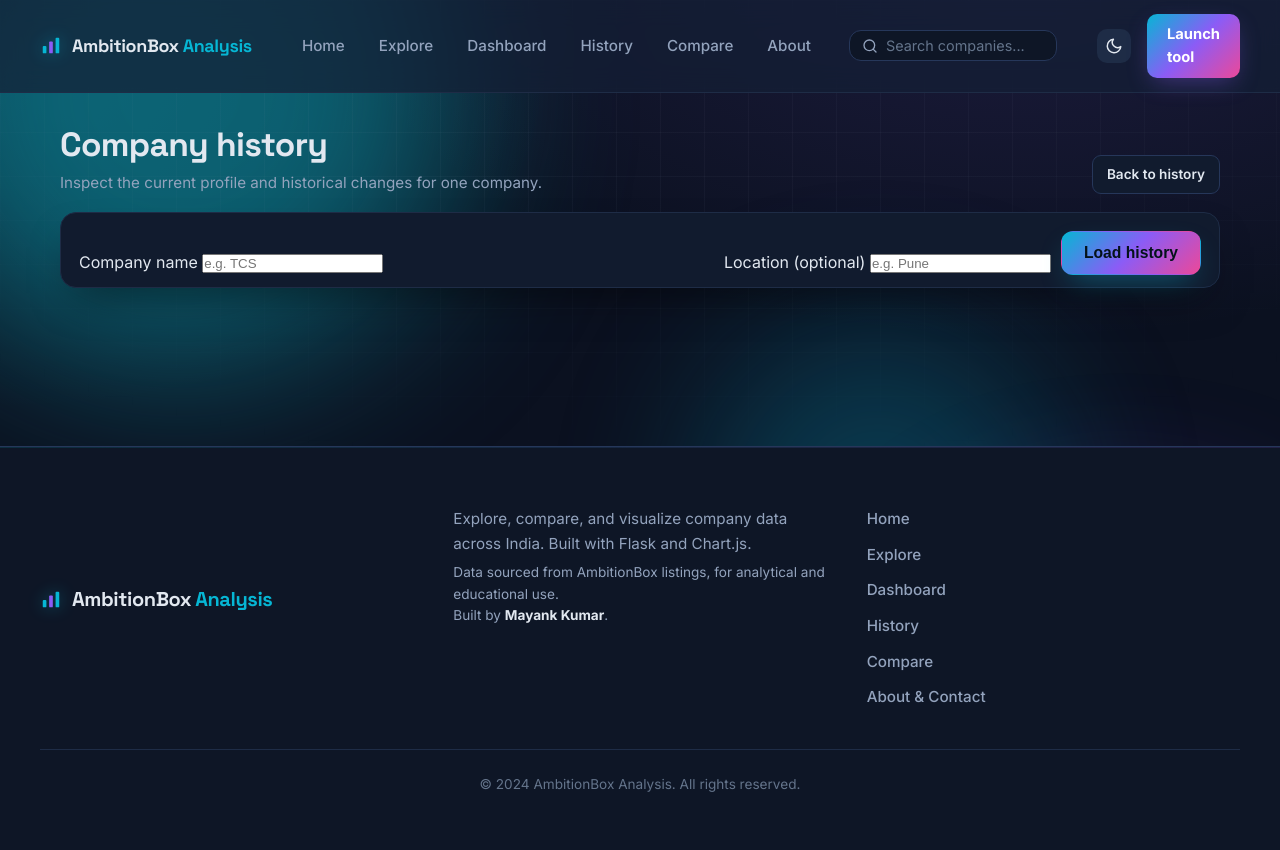
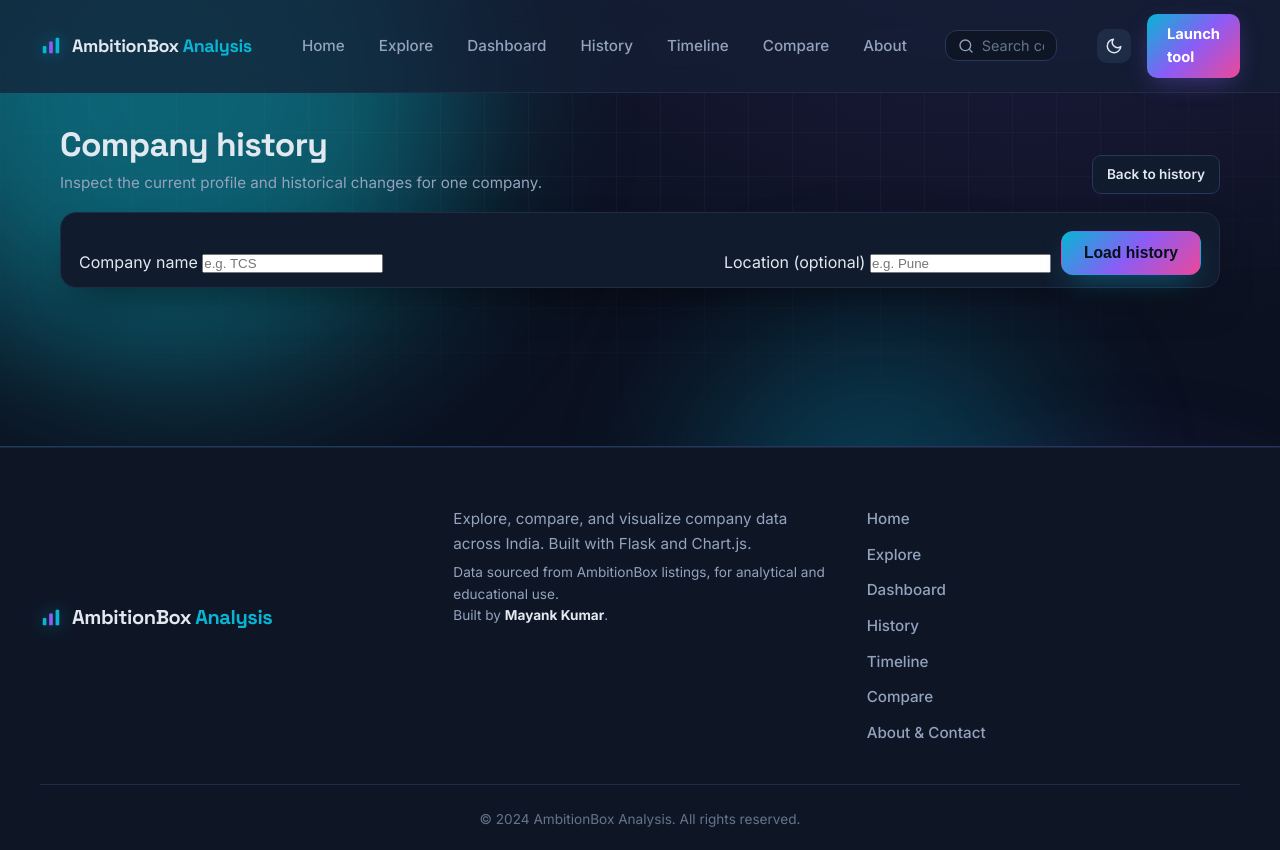
Before and after one commit to mayank-kumar111/AmbitionBoxAnalysis, a Flask app: page /history/company in a window 1280 px wide. Before the commit the page ends 792 px from the top, so only its background shows below. Run offline with Flask 3, Linux system fonts and the light colour scheme; parts of the project's set-up code (start-up, migrations or seed data) failed here and were passed over; some libraries are stand-ins or nearby versions.

Commit message:
fix(ui): expose company timeline in main navigation

```diff
--- a/ambitionbox_app/templates/base.html
+++ b/ambitionbox_app/templates/base.html
@@ -39,6 +39,7 @@
       <a href="{{ url_for('explore') }}" class="{% block nav_explore %}{% endblock %}">Explore</a>
       <a href="{{ url_for('dashboard') }}" class="{% block nav_dashboard %}{% endblock %}">Dashboard</a>
       <a href="{{ url_for('history') }}" class="{% block nav_history %}{% endblock %}">History</a>
+      <a href="{{ url_for('history_company') }}" class="{% block nav_history_company %}{% endblock %}">Timeline</a>
       <a href="{{ url_for('compare') }}" class="{% block nav_compare %}{% endblock %}">Compare</a>
       <a href="{{ url_for('about') }}" class="{% block nav_about %}{% endblock %}">About</a>
     </nav>
@@ -51,7 +52,7 @@
 
     <div style="display:flex;align-items:center;gap:16px;">
       <button id="theme-toggle" class="theme-toggle" aria-label="Toggle theme" style="background:none;border:none;color:var(--text);cursor:pointer;padding:8px;display:flex;align-items:center;justify-content:center;border-radius:var(--radius-sm);background:var(--border);">
-        <svg class="sun-icon" viewBox="0 0 24 24" fill="none" stroke="currentColor" stroke-width="2" stroke-linecap="round" stroke-linejoin="round" width="18" height="18" style="display:none;"><circle cx="12" cy="12" r="5"/><line x1="12" y1="1" x2="12" y2="3"/><line x1="12" y1="21" x2="12" y2="23"/><line x1="4.22" y1="4.22" x2="5.64" y2="5.64"/><line x1="18.36" y1="18.36" x2="19.78" y2="19.78"/><line x1="1" y1="12" x2="3" y2="12"/><line x1="21" y1="12" x2="23" y2="12"/><line x1="4.22" y1="19.78" x2="5.64" y2="18.36"/><line x1="18.36" y1="5.64" x2="19.78" y2="4.22"/></svg>
+        <svg class="sun-icon" viewBox="0 0 24 24" width="18" height="18" style="display:none;"><circle cx="12" cy="12" r="5"/><line x1="12" y1="1" x2="12" y2="3"/><line x1="12" y1="21" x2="12" y2="23"/></svg>
         <svg class="moon-icon" viewBox="0 0 24 24" width="18" height="18" fill="none" stroke="currentColor" stroke-width="2" stroke-linecap="round" stroke-linejoin="round"><path d="M21 12.79A9 9 0 1 1 11.21 3 7 7 0 0 0 21 12.79z"/></svg>
       </button>
       <a class="nav-cta" href="{{ url_for('explore') }}">Launch tool</a>
@@ -91,6 +92,7 @@
         <a href="{{ url_for('explore') }}">Explore</a>
         <a href="{{ url_for('dashboard') }}">Dashboard</a>
         <a href="{{ url_for('history') }}">History</a>
+        <a href="{{ url_for('history_company') }}">Timeline</a>
         <a href="{{ url_for('compare') }}">Compare</a>
         <a href="{{ url_for('about') }}">About &amp; Contact</a>
       </div>
```
